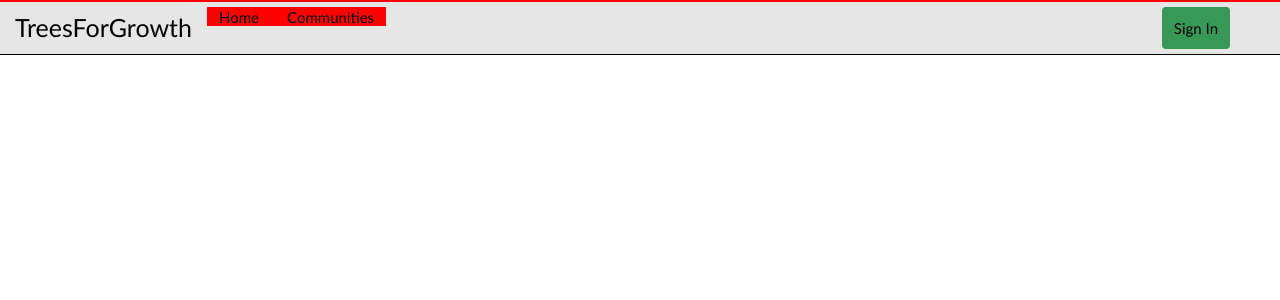
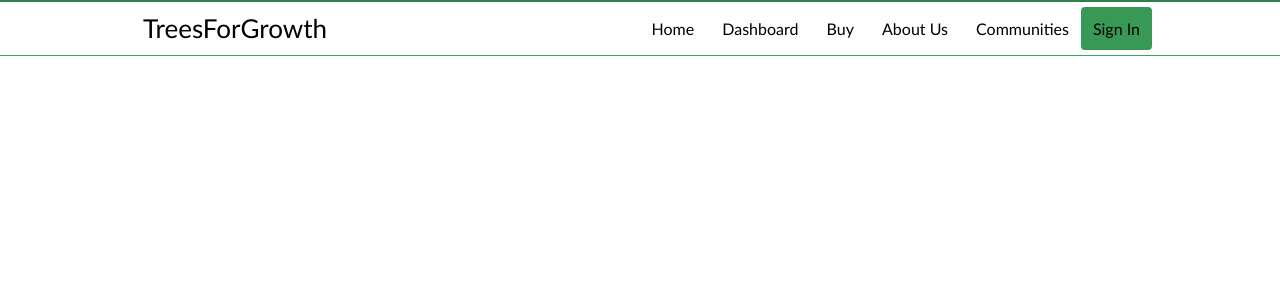
Before and after one commit to Kamwaro-001/trees-for-growth, a Django app: page /hi/ in a window 1280 px wide. Shown: the top 300 px of the page. Run offline with Django 4.2, Linux system fonts and the light colour scheme.

Commit message:
adding navbar component

```diff
--- a/backend/server/apps/users/static/index.css
+++ b/backend/server/apps/users/static/index.css
@@ -3,73 +3,72 @@
     margin: 0;
 }
 
-.navbar {
-    background-color: #e6e6e6;
+#nav-bar {
+    background-color: #ffffff;
     overflow: hidden;
     position: relative;
-    border-top: #ff0000 solid 2px;
-    border-bottom: #000000 solid 1px;
-    top: 0%;
+    border-top: #308148 solid 2px;
+    border-bottom: #3da55c solid 1px;
     z-index: 5;
     padding-top: 5px;
     padding-bottom: 5px;
+    display: flex;
+    justify-content: center;
+    /* height: 60px; */
 }
 
-nav-items {
-    /* float: right; */
-    text-align: center;
+#nav-fix {
+    width: 80%;
 }
 
 #nav-brand {
-    /* font-size: 2.5vw; */
     color: #000000;
-    font-size: 25px;
+    font-size: 26px;
     float: left;
-    margin-left: 5px;
     padding-left: 10px;
     padding-right: 10px;
     margin: 5px 5px;
-    /* padding: 14px 16px; */
     text-decoration: none;
     text-align: center;
     border-radius: 4px;
+    /* display: inline-block; */
+}
+
+.middle-nav {
+    /* display: inline-block; */
+    float: right;
+}
+
+.middle-nav a {
+    display: inline-block;
+}
+
+#nav-login,
+.middle-nav a {
+    text-transform: capitalize;
+    font-size: 16px;
+    text-decoration: none;
+    color: #000000;
+    text-align: center;
+    padding: 12px 12px;
+    /* display: inline-block; */
+}
+
+.middle-nav a:hover {
+    text-decoration: underline;
+}
+
+#nav-login {
+    border-radius: 4px;
+    background-color: #389855;
+    /* margin-right: 50px; */
+    color: #000000;
+    text-decoration: none;
+    float: right;
 }
 
 #nav-login:hover {
     color: #000000;
     text-decoration: underline;
-    background-color: #e0c528;
+    background-color: #308148;
 }
-
-.nav-items {
-    float: left;
-    background-color: red;
-    display: inline;
-}
-
-.nav-item,
-#nav-login {
-    text-transform: capitalize;
-    font-size: 15px;
-    text-decoration: none;
-    color: #000000;
-    text-align: center;
-    /* float: none; */
-    /* margin: 5px 5px; */
-    padding: 12px 12px;
-}
-
-.nav-item:hover,
-#nav-login:hover {
-    text-decoration: underline;
-    color: #000000;
-}
-
-#nav-login {
-    border-radius: 4px;
-    background-color: #389855;
-    margin-right: 50px;
-    color: #000000;
-    text-decoration: none;
-    float: right;
-}
--- a/backend/server/apps/users/templates/index.html
+++ b/backend/server/apps/users/templates/index.html
@@ -4,17 +4,29 @@
 <link rel="stylesheet" href="{% static './index.css' %}">
 
 <body>
-    <nav>
-        <div class="navbar">
+    <nav id="nav-bar">
+        <div id="nav-fix">
             <a id="nav-brand" href="#">
                 TreesForGrowth
             </a>
-            <div class="nav-items">
+            <div class="middle-nav">
                 <a href="./index.html" class="nav-item">home</a>
-                <a href="./communities.html" class="nav-item">communities</a>
+                <a href="./communities.html" class="nav-item">dashboard</a>
+                <a href="#" class="nav-item">buy</a>
+                <a href="#" class="nav-item">about us</a>
+                <a href="#" class="nav-item">communities</a>
+                <a href="#" id="nav-login">Sign in</a>
             </div>
-            <a href="#" id="nav-login">Sign in</a>
         </div>
+
+        <!-- <ul class="middle-nav">
+            <li><a href="#">home</a></li>
+            <li><a href="#">dashboard</a></li>
+            <li><a href="#">buy</a></li>
+            <li><a href="#">about us</a></li>
+            <li><a href="#">communities</a></li>
+        </ul>
+        <a href="#" id="nav-login">Sign in</a> -->
     </nav>
     {% block content %}
     {% endblock content %}
```
